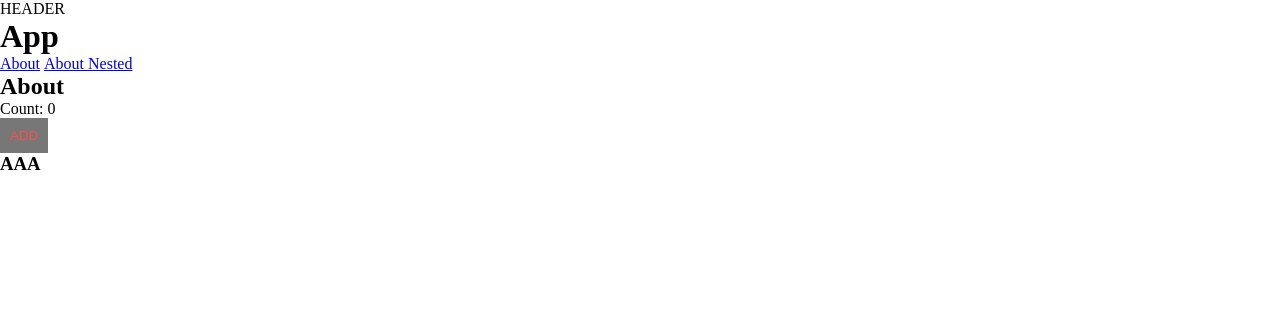
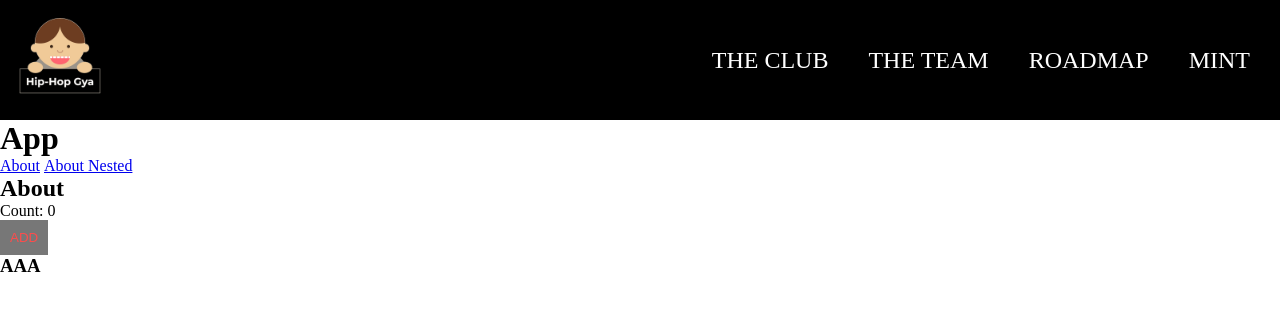
Before and after one commit to joe20182/nft-demo, a React (Vite) app: page /about/A in a window 1280 px wide. Shown: the top 310 px of the page. Built offline with nearby package versions, Linux system fonts and the light colour scheme; a web font is replaced by a local one.

Commit message:
edit: Header

```diff
--- /dev/null
+++ b/src/components/Header/Hambergur.tsx
@@ -0,0 +1,18 @@
+import { FC } from 'react'
+import { HamWrapper, HamBar } from './style'
+
+interface Props {
+  clickEvent?: (e: Event) => void
+}
+
+const Hamburger: FC<Props> = ({ clickEvent }) => {
+  return (
+    <HamWrapper onClick={clickEvent}>
+      <HamBar />
+      <HamBar />
+      <HamBar />
+    </HamWrapper>
+  )
+}
+
+export default Hamburger
--- a/src/components/Header/index.tsx
+++ b/src/components/Header/index.tsx
@@ -1,7 +1,27 @@
-import { FC } from 'react'
+import { FC, useState } from 'react'
+import LogoImg from '@/assets/img/logo.png'
+import { Logo, HeaderWrapper, NavWrapper, NavItem } from './style'
+import Hamburger from './Hambergur'
 
 const Header: FC = () => {
-  return <div className="header">HEADER</div>
+  const [hamToggled, setHamToggled] = useState(false)
+
+  const handleToggle = () => {
+    setHamToggled(!hamToggled)
+  }
+
+  return (
+    <HeaderWrapper className="header">
+      <Logo src={LogoImg} alt="" />
+      <NavWrapper className={hamToggled ? 'toggled' : ''}>
+        <NavItem>THE CLUB</NavItem>
+        <NavItem>THE TEAM</NavItem>
+        <NavItem>ROADMAP</NavItem>
+        <NavItem>MINT</NavItem>
+      </NavWrapper>
+      <Hamburger clickEvent={handleToggle} />
+    </HeaderWrapper>
+  )
 }
 
 export default Header
--- /dev/null
+++ b/src/components/Header/style.tsx
@@ -0,0 +1,69 @@
+import styled from 'styled-components'
+import { rwd } from '@/style/rwd'
+
+export const Logo = styled.img`
+  width: 100px;
+  cursor: pointer;
+`
+
+export const HeaderWrapper = styled.div`
+  padding: 10px;
+  background-color: #000;
+  display: flex;
+  align-items: center;
+  justify-content: space-between;
+  overflow-x: hidden;
+`
+
+export const NavWrapper = styled.div`
+  background-color: #000;
+  font-size: 24px;
+  ${rwd('sm')(`
+    position: fixed;
+    top: 120px;
+    left: 0;
+    width: 100%;
+    display: none;
+    &.toggled {
+      display: block;
+    }
+  `)}
+  ${rwd('md')(`
+    display: flex;
+    position: relative;
+    top: 0;
+    left: 0;
+    width: auto;
+  `)}
+`
+
+export const NavItem = styled.div`
+  color: #fff;
+  padding: 0 20px;
+  cursor: pointer;
+  margin-bottom: 20px;
+  &:hover {
+    color: #aaa;
+  }
+  ${rwd('md')(`
+    margin-bottom: 0px;
+  `)}
+`
+export const HamWrapper = styled.div`
+  display: flex;
+  flex-direction: column;
+  ${rwd('md')(`
+    display: none;
+  `)}
+`
+
+export const HamBar = styled.div`
+  width: 28px;
+  height: 3px;
+  border-radius: 1.5px;
+  background-color: #fff;
+  margin-bottom: 4px;
+  &:last-child {
+    margin-bottom: 0;
+  }
+`
--- a/src/style/rwd.ts
+++ b/src/style/rwd.ts
@@ -1,10 +1,13 @@
 const breakpoint = {
-  sm: '576px', // 直平板
+  sm: '767px', // 直平板
   md: '768px', // 橫平板
   lg: '992px',
   xl: '1200px', // PC
 }
 
 export const rwd = (size: keyof typeof breakpoint) => (content: string) => {
+  if (size === 'sm') {
+    return `@media screen and (max-width: ${breakpoint[size]} ) {${content}}`
+  }
   return `@media screen and (min-width: ${breakpoint[size]} ) {${content}}`
 }
```
